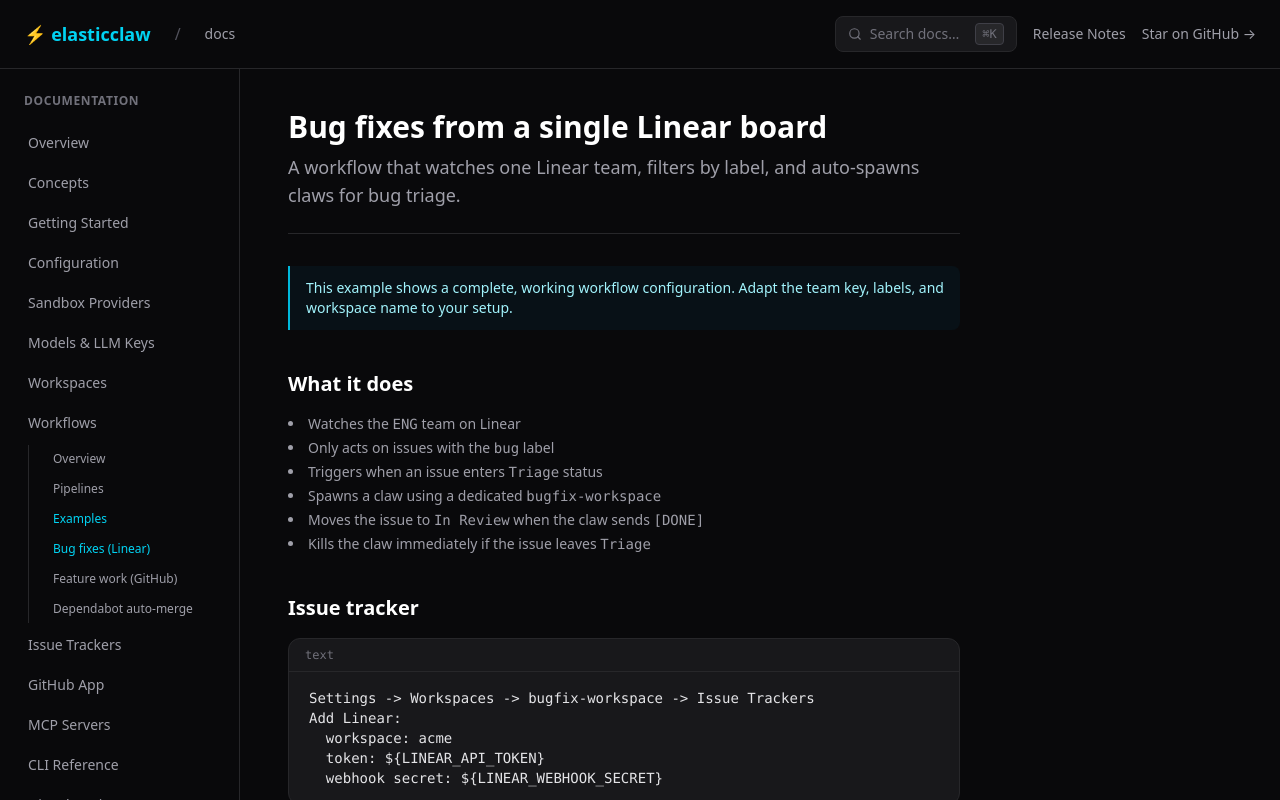
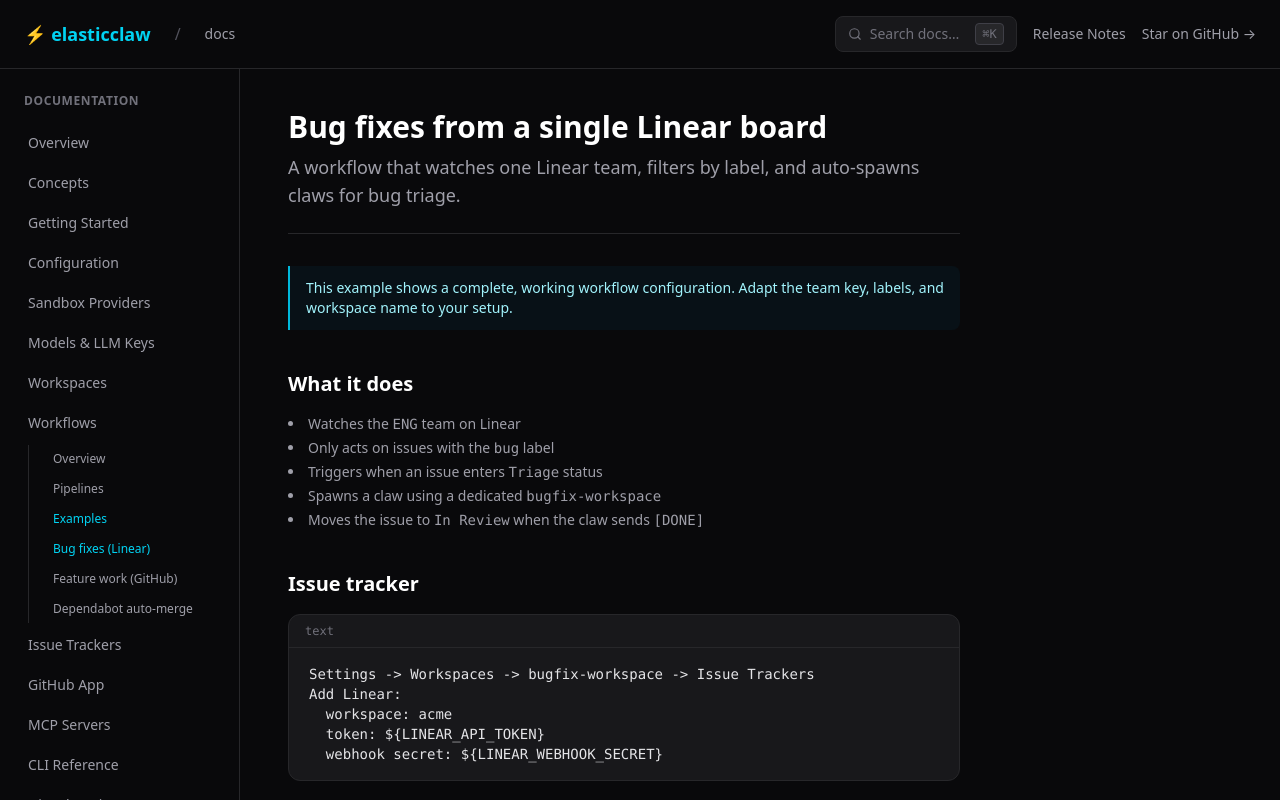
Before and after one commit to elasticclaw/elasticclaw.ai, a Next.js app: page /docs/examples/bugfix-linear in a window 1280 px wide. Shown: the top 800 px of the page. Built offline with nearby package versions, Linux system fonts and the light colour scheme.

Commit message:
Address workflow docs review

```diff
--- a/src/app/docs/examples/bugfix-linear/page.tsx
+++ b/src/app/docs/examples/bugfix-linear/page.tsx
@@ -21,7 +21,6 @@ export default function BugfixLinearExamplePage() {
           <li>Triggers when an issue enters <code>Triage</code> status</li>
           <li>Spawns a claw using a dedicated <code>bugfix-workspace</code></li>
           <li>Moves the issue to <code>In Review</code> when the claw sends <code>[DONE]</code></li>
-          <li>Kills the claw immediately if the issue leaves <code>Triage</code></li>
         </ul>
       </Section>
 
@@ -34,7 +33,7 @@ Add Linear:
       </Section>
 
       <Section title="Workflow: eng-bugfix">
-<CodeBlock lang="yaml">{`# .elasticclaw/workflows/eng-bugfix.yaml
+        <CodeBlock lang="yaml">{`# .elasticclaw/workflows/eng-bugfix.yaml
 schema_version: v1
 name: eng-bugfix
 trigger:
--- a/src/app/docs/examples/dependabot/page.tsx
+++ b/src/app/docs/examples/dependabot/page.tsx
@@ -72,7 +72,7 @@ jobs:
   - id: merged
     label: "Merged"
     triggers:
-      - pr_merged:
+      - pr_merged: {}
     terminal: true`}</CodeBlock>
       </Section>
 
```
